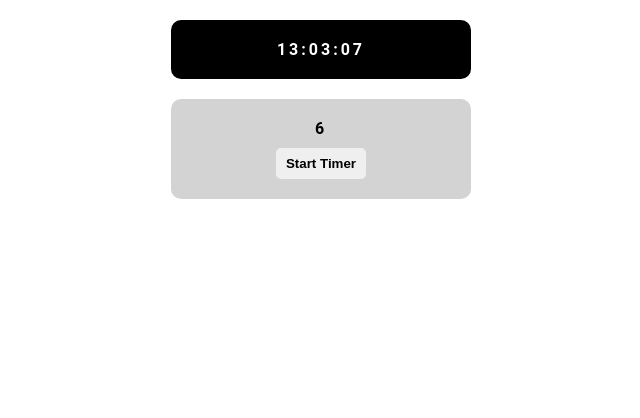
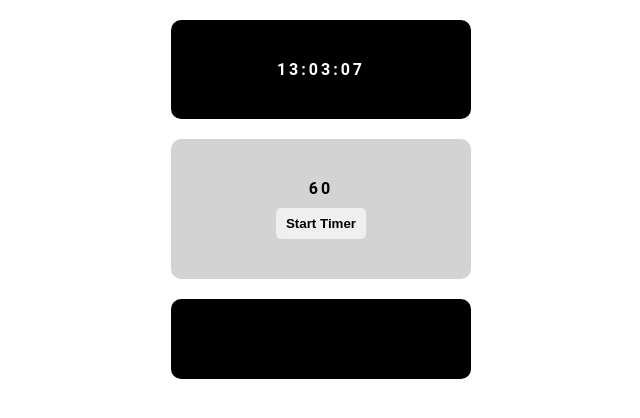
Before and after one commit to patrik909/dashboard, a React (Create React App) app: page / in a window 1280 px wide. Shown: the top 418 px of the page, without its empty margins (319-959 px from the left). Built offline with nearby package versions, Linux system fonts and the light colour scheme; no server answers.

Commit message:
fetching weather, not displaying

```diff
--- a/src/App.css
+++ b/src/App.css
@@ -2,6 +2,11 @@
     text-align: center;
     font-family: 'Roboto';
     letter-spacing: 1px;
+}
+
+button {
+    cursor: pointer;
+    outline: none;
 }
 
 #clock {
@@ -9,7 +14,7 @@
     color: white;
     letter-spacing: 3px;
     font-weight: 600;
-    padding: 20px 0;
+    padding: 40px 0;
     margin: auto;
     margin-top: 20px;
     width: 300px;
@@ -19,7 +24,7 @@
 #timer {
     letter-spacing: 3px;
     font-weight: 600;
-    padding: 20px 0;
+    padding: 40px 0;
     margin: auto;
     margin-top: 20px;
     width: 300px;
@@ -41,3 +46,15 @@
 .done {
     background: red;
 }
+
+#weatherApp {
+    background: black;
+    color: white;
+    letter-spacing: 3px;
+    font-weight: 600;
+    padding: 40px 0;
+    margin: auto;
+    margin-top: 20px;
+    width: 300px;
+    border-radius: 10px;
+}
--- a/src/Components/Timer.js
+++ b/src/Components/Timer.js
@@ -7,7 +7,7 @@ class Timer extends Component {
     }
 
     componentDidMount() {
-        this.setState({ timeLeft: 100 * 6 / 100 })
+        this.setState({ timeLeft: 1000 * 6 / 100 })
     }
 
     activateTimer = () => {
@@ -30,7 +30,7 @@ class Timer extends Component {
     }
 
     resetTimer = () => {
-        this.setState({ timeLeft: 100 * 6 / 100 })
+        this.setState({ timeLeft: 1000 * 6 / 100 })
     }
 
     timerButton = () => {
--- a/src/Components/WeatherApp.js
+++ b/src/Components/WeatherApp.js
@@ -3,16 +3,32 @@ import React, { Component } from 'react';
 class WeatherApp extends Component {
 
     state = {
+        weatherData: []
     }
 
+    componentDidMount(){
+        this.fetchWeather();
+    }
+
+    fetchWeather = () => {
+        fetch('http://api.openweathermap.org/data/2.5/weather?q=Stockholm&APPID=29ade8ca6839d956c50b969a7afbc59b&units=metric&lang=se')
+            .then(function(response){
+                return response.json();
+            }).then((weatherData) => {
+                this.setState({weatherData})
+            }).catch(function(error){
+                console.log(error);
+            });
+    }
 
     render() {
+        console.log(this.state.weatherData)
 
-        return(
+        return (
             <div id="weatherApp">
-
+                {this.state.weatherData.name}
             </div>
-        )
+        );
     }
 }
 
```
